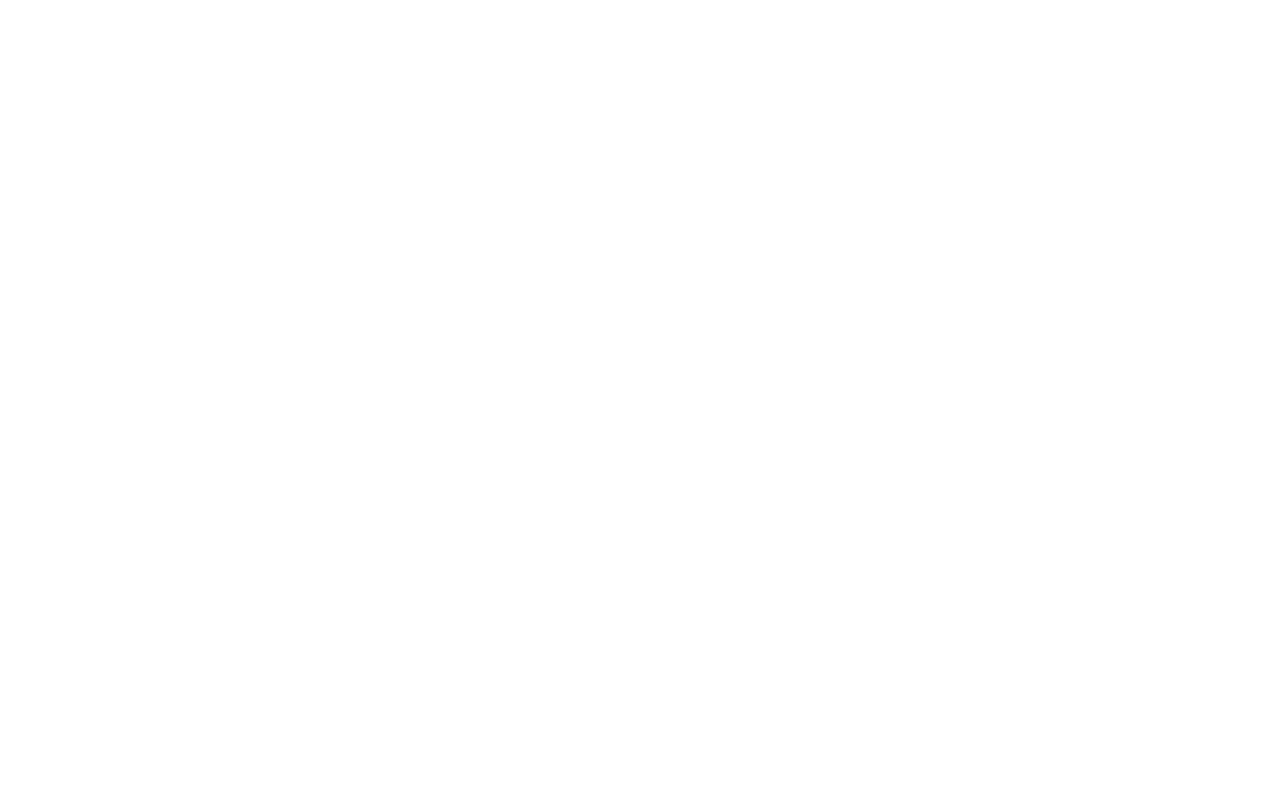
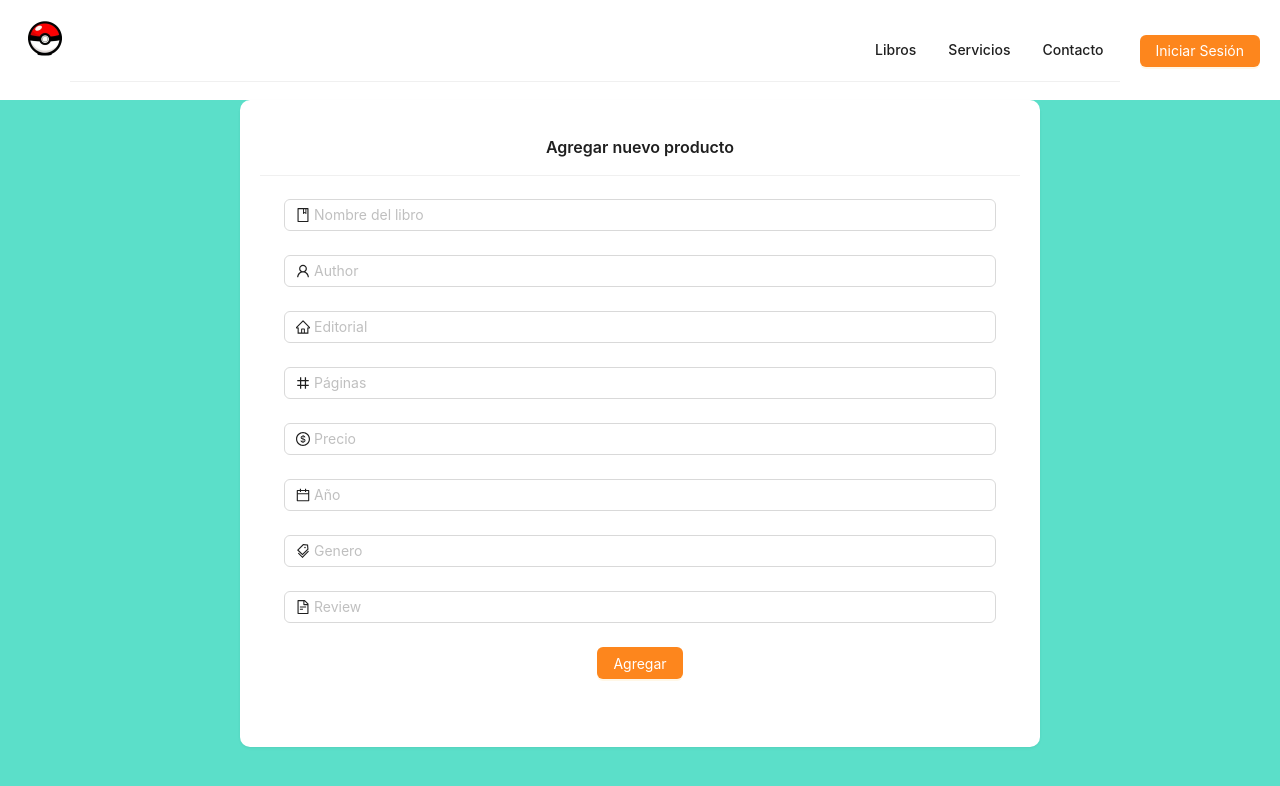
Before and after one commit to Ricolin2653M/intro-antd, a React (Vite) app: page /nuevoLibro in a window 1280 px wide. Before the commit this address had no page. Shown: the top 786 px of the page. Built offline with nearby package versions, Linux system fonts and the light colour scheme.

Commit message:
update: view and bug fixes

```diff
--- a/src/components/FormNewProd/FormNewP.css
+++ b/src/components/FormNewProd/FormNewP.css
@@ -1,7 +1,16 @@
-.responsive-card{
-    text-align: center;
-    width: 80%;
-    max-width: 800px;
-    margin: 0 auto;
-    padding: 20px;
+.container {
+    background-color: #5bdfc9;
+    min-height: 100vh; /* Asegura que el contenedor ocupa toda la altura de la pantalla */
+    justify-content: center;
+    align-items: center;
 }
+
+.responsive-card {
+    width: 100%;
+    max-width: 600px;
+    background-color: #ffffff;
+    border-radius: 10px;
+    box-shadow: 0 0 10px rgba(0, 0, 0, 0.1);
+    overflow: auto;
+    max-height: calc(100vh - 100px);
+}
--- a/src/components/FormNewProd/index.jsx
+++ b/src/components/FormNewProd/index.jsx
@@ -1,35 +1,38 @@
 import { useState } from 'react';
-import { Form, Input, Button, Card, InputNumber } from 'antd'
-import { UserOutlined, LockOutlined } from '@ant-design/icons'
-import { useNavigate } from 'react-router-dom'
-import axios from 'axios';
+import { Form, Input, Button, Card, InputNumber } from 'antd';
+import {
+    BookOutlined,
+    UserOutlined,
+    HomeOutlined,
+    NumberOutlined,
+    DollarOutlined,
+    CalendarOutlined,
+    TagsOutlined,
+    FileTextOutlined
+} from '@ant-design/icons';
+import { useNavigate } from 'react-router-dom';
 import ProductService from '../../services/products';
 import { useAuth } from '../../hooks/useAuth';
-import Nav from '../Nav/index';
-import './FormNewP.css'
+import './FormNewP.css';
+import Nav from '../Nav/index.jsx';
 
 const FormNewP = () => {
     const useAuthData = useAuth();
     console.log(useAuthData);
 
-    const { login } = useAuthData
-
     const navigate = useNavigate();
 
-    //Estado de error de registro
     const [loginError, setLoginError] = useState(false);
-    //Estado de carga
-    const [loading, setLoading] = useState(false); //Estado de carga
+    const [loading, setLoading] = useState(false);
 
     const onFinish = async (values) => {
-        setLoading(true); //Establece elestadode carga a true al enviar el formulario
+        setLoading(true);
         setLoginError(false);
         try {
-            const response = await ProductService.addNewP(values.name, values.author, values.editorial, values.pages, values.price, values.year, values.genre, values.review )
+            const response = await ProductService.addNewP(values.name, values.author, values.editorial, values.pages, values.price, values.year, values.genre, values.review );
 
             if (response && response.data) {
-
-                navigate('/Libros'); //Redirige al usuario a la pagina principal
+                navigate('/Libros');
             } else {
                 console.error('Error al agregar libro: Respuesta inesperada');
                 setLoginError(true);
@@ -39,16 +42,18 @@
             console.log('Error al agregar libro: ', error.response.data);
             setLoginError(true);
         } finally {
-            setLoading(false);//Establece el estdo de carga a flase después de recibir la respuesta
+            setLoading(false);
         }
-        //console.log('Success: ', values);
     }
+
     const onFinishFailed = (errorInfo) => {
         console.log('Failed: ', errorInfo);
         setLoginError(true);
     }
+
     return (
-        <>
+        <div className="container">
+            <Nav />
             <Card
                 title="Agregar nuevo producto"
                 bordered={false}
@@ -70,7 +75,7 @@
                             message: 'Por favor ingrese el nombre'
                         }]}
                     >
-                        <Input prefix={<UserOutlined />} placeholder='Nombre del libro' />
+                        <Input prefix={<BookOutlined />} placeholder='Nombre del libro' />
                     </Form.Item>
 
                     <Form.Item
@@ -90,7 +95,7 @@
                             message: 'Por favor ingrese la editorial'
                         }]}
                     >
-                        <Input prefix={<UserOutlined />} placeholder='editorial' />
+                        <Input prefix={<HomeOutlined />} placeholder='Editorial' />
                     </Form.Item>
 
                     <Form.Item
@@ -100,7 +105,7 @@
                             message: 'Por favor ingrese la cantidad de páginas'
                         }]}
                     >
-                        <InputNumber prefix={<UserOutlined />} placeholder='Páginas' style={{ width: '100%' }} />
+                        <InputNumber prefix={<NumberOutlined />} placeholder='Páginas' style={{ width: '100%' }} />
                     </Form.Item>
 
                     <Form.Item
@@ -110,7 +115,7 @@
                             message: 'Por favor ingrese el precio'
                         }]}
                     >
-                        <InputNumber prefix={<UserOutlined />} placeholder='Precio' style={{ width: '100%' }} />
+                        <InputNumber prefix={<DollarOutlined />} placeholder='Precio' style={{ width: '100%' }} />
                     </Form.Item>
 
                     <Form.Item
@@ -120,7 +125,7 @@
                             message: 'Por favor ingrese el año'
                         }]}
                     >
-                        <InputNumber prefix={<UserOutlined />} placeholder='Año' style={{ width: '100%' }} />
+                        <InputNumber prefix={<CalendarOutlined />} placeholder='Año' style={{ width: '100%' }} />
                     </Form.Item>
 
                     <Form.Item
@@ -130,7 +135,7 @@
                             message: 'Por favor ingrese el genero'
                         }]}
                     >
-                        <Input prefix={<UserOutlined />} placeholder='Genero' />
+                        <Input prefix={<TagsOutlined />} placeholder='Genero' />
                     </Form.Item>
 
                     <Form.Item
@@ -140,7 +145,7 @@
                             message: 'Por favor ingrese una pequeña review'
                         }]}
                     >
-                        <Input prefix={<UserOutlined />} placeholder='Review' />
+                        <Input prefix={<FileTextOutlined />} placeholder='Review' />
                     </Form.Item>
 
                     <Form.Item>
@@ -151,7 +156,7 @@
                     </Form.Item>
                 </Form>
             </Card>
-        </>
+        </div>
     );
 }
 
--- a/src/components/pages/Products/index.jsx
+++ b/src/components/pages/Products/index.jsx
@@ -1,27 +1,61 @@
-import { Divider, Table } from 'antd';
+import { useEffect, useState } from 'react';
+import { Divider, Table, Button, Space, Modal } from 'antd';
+import { BookOutlined, EditOutlined, DeleteOutlined } from '@ant-design/icons';
 import { getProducts } from '../../../services/products';
-import { useEffect } from 'react';
 import Nav from '../../Nav/index';
-import { useState } from 'react';
-import NewProd from '../NewProd';
+import { useAuth } from '../../../hooks/useAuth';
+import './styles.css';
+
+const Productos = () => {
+    const { user, logout } = useAuth();
+    const [products, setProducts] = useState([]);
+    const [selectionType, setSelectionType] = useState('checkbox');
+    const [isModalVisible, setIsModalVisible] = useState(false);
+    const [selectedRecord, setSelectedRecord] = useState(null);
 
     const columns = [
         {
-        title: 'nombre',
+            title: 'Nombre',
             dataIndex: 'name',
-
+        },
+        {
+            title: 'Autor',
+            dataIndex: 'author',
+        },
+        {
+            title: 'Editorial',
+            dataIndex: 'editorial',
+        },
+        {
+            title: 'Páginas',
+            dataIndex: 'pages',
         },
         {
             title: 'Precio',
             dataIndex: 'price',
-
         },
         {
-        title: 'Editorial',
-        dataIndex: 'editorial',
-
+            title: 'Año',
+            dataIndex: 'year',
+        },
+        {
+            title: 'Género',
+            dataIndex: 'genre',
         },
     ];
+
+    if (user) {
+        columns.push({
+            title: 'Acciones',
+            dataIndex: 'actions',
+            render: (text, record) => (
+                <Space size="middle">
+                    <Button className="edit-button" icon={<EditOutlined />} onClick={() => handleEdit(record)} />
+                    <Button className="delete-button" icon={<DeleteOutlined />} onClick={() => showDeleteConfirm(record)} />
+                </Space>
+            ),
+        });
+    }
 
     const rowSelection = {
         onChange: (selectedRowKeys, selectedRows) => {
@@ -33,13 +67,9 @@
         }),
     };
 
-const Productos = () => {
-    const [products, setProducts] = useState([]);
-    const [selectionType, setSelectionType] = useState('checkbox');
-
     useEffect(() => {
         const fetchProducts = async () => {
-            try{
+            try {
                 const data = await getProducts();
                 const productsWithKey = data.map(product => ({
                     ...product,
@@ -52,11 +82,44 @@
         };
         fetchProducts();
     }, []);
+
+    const handleEdit = (record) => {
+        console.log('Editar:', record);
+    };
+
+    const handleDelete = (record) => {
+        console.log('Eliminar:', record);
+        // Aquí iría el código para eliminar el producto
+        setProducts(products.filter(product => product._id !== record._id));
+    };
+
+    const showDeleteConfirm = (record) => {
+        setSelectedRecord(record);
+        setIsModalVisible(true);
+    };
+
+    const handleOk = () => {
+        handleDelete(selectedRecord);
+        setIsModalVisible(false);
+        setSelectedRecord(null);
+    };
+
+    const handleCancel = () => {
+        setIsModalVisible(false);
+        setSelectedRecord(null);
+    };
+
     return (
-        <div>
-            <Nav/>
-            <a href="/NewLibro">Libros</a>
-            <div className="products-container">
+        <div className='color-container'>
+            <Nav />
+            <div className="button-container">
+                {user ? (
+                    <Button className="add-button" icon={<BookOutlined />} href="/nuevoLibro">
+                        Agregar libro
+                    </Button>
+                ) : null}
+            </div>
+            <div className="table-container">
                 <Table
                     rowSelection={{
                         type: selectionType,
@@ -64,9 +127,19 @@
                     }}
                     columns={columns}
                     dataSource={products}
-                scroll={{y: 400}}
+                    scroll={{ y: 315 }}
                 />
             </div>
+            <Modal
+                title="Confirmar eliminación"
+                visible={isModalVisible}
+                onOk={handleOk}
+                onCancel={handleCancel}
+                okText="Eliminar"
+                cancelText="Cancelar"
+            >
+                <p>¿Estás seguro de que deseas eliminar el libro <strong>{selectedRecord?.name}</strong>?</p>
+            </Modal>
         </div>
     );
 }
--- /dev/null
+++ b/src/components/pages/Products/styles.css
@@ -0,0 +1,39 @@
+.button-container {
+    display: flex;
+    justify-content: flex-end;
+    margin-top: 10px;
+    margin-right: 20px;
+}
+
+.table-container {
+    margin-top: 10px;
+}
+
+.add-button {
+    width: auto;
+    background-color: #1b8e20;
+    border-color: #1b8e20;
+    color: #fff;
+    transition: background-color 0.3s ease;
+}
+
+.edit-button {
+    width: auto;
+    background-color: #1890ff;
+    border-color: #1890ff;
+    color: #fff;
+    margin-top: 10px;
+    transition: background-color 0.3s ease;
+}
+
+.delete-button {
+    width: auto;
+    background-color: #d90909;
+    border-color: #d90909;
+    color: #fff;
+    margin-top: 10px;
+    transition: background-color 0.3s ease;
+}
+.color-container {
+    background-color: #ffffff;
+}
--- a/src/components/routes/index.jsx
+++ b/src/components/routes/index.jsx
@@ -5,6 +5,7 @@
 import Register from '../pages/Register/index.jsx';
 import { useAuth } from '../../hooks/useAuth.js';
 import Productos from '../pages/Products/index.jsx';
+import FormNewP from '../FormNewProd/index.jsx';
 
 const AppRoutes = () => {
     const { user } = useAuth();
@@ -13,7 +14,8 @@
         { path: '/register', element: <Register /> },
         { path: '/login', element: <Login /> },
         { path: '/Libros', element: <Productos /> },
-        { path: '/NewLibro', element: <NewP /> }
+        { path: '/NewLibro', element: <NewP /> },
+        { path: '/nuevoLibro', element: <FormNewP />}
     ]);
 
     return routes;
```
Also changed, not shown: src/components/Drawer/styles.css (+14 -12 lines). Lines whose indentation alone changed are shown as unchanged.
